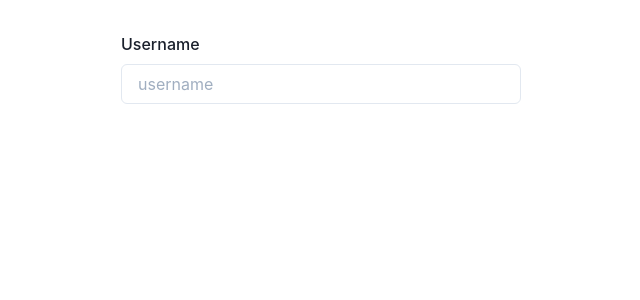
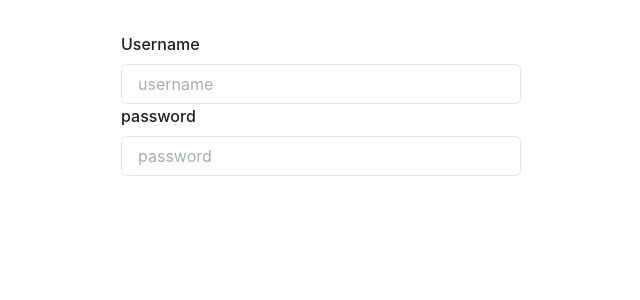
Before and after one commit to makhatadze/react-graphql-postgre, a Next.js app in the folder web/: page /register in a window 1280 px wide. Shown: the top 300 px of the page, without its empty margins (319-959 px from the left). Built offline with nearby package versions, Linux system fonts and the light colour scheme.

Commit message:
Component InputField.

```diff
--- a/web/src/components/InputField.tsx
+++ b/web/src/components/InputField.tsx
@@ -2,8 +2,10 @@
 import {useField} from "formik";
 import {FormControl, FormErrorMessage, FormLabel, Input} from "@chakra-ui/react";
 
-interface InputFieldProps = InputHTMLAttributes<HTMLInputElement> & {
-    name: string
+interface InputFieldProps extends InputHTMLAttributes<HTMLInputElement> {
+    label: string;
+    placeholder:string;
+    name: string;
 };
 
 
@@ -12,8 +14,8 @@
 
     return (
         <FormControl isInvalid={!!error}>
-            <FormLabel htmlFor="name">First name</FormLabel>
-            <Input {...field} id={field.name} placeholder="name" />
+            <FormLabel htmlFor={field.name}>{props.label}</FormLabel>
+            <Input {...field} id={field.name} placeholder={props.placeholder} />
             {error ? <FormErrorMessage>{error}</FormErrorMessage> : null}
         </FormControl>
     )
--- a/web/src/pages/register.tsx
+++ b/web/src/pages/register.tsx
@@ -1,32 +1,35 @@
 import React from "react";
 import {Form, Formik} from "formik";
-import {FormControl, FormLabel, Input} from "@chakra-ui/react";
 import Wrapper from "../components/Wrapper";
+import InputField from "../components/InputField";
 
 interface RegisterProps {
 
 }
 
 const Register: React.FC<RegisterProps> = ({}) => {
-    return(
+    // @ts-ignore
+    return (
         <Wrapper variant='small'>
             <Formik
-                initialValues={{username: "",password: ''}}
+                initialValues={{username: "", password: ''}}
                 onSubmit={(values => {
                     console.log(values)
                 })}
             >
                 {(values, handleChange) => (
                     <Form>
-                        <FormControl >
-                            <FormLabel htmlFor="username">Username</FormLabel>
-                            <Input
-                                value={values.username}
-                                onChange={handleChange}
-                                id="username"
-                                placeholder="username" />
-                        </FormControl>
-                        {/*<FormErrorMessage>{form.errors.name}</FormErrorMessage>*/}
+                        <InputField
+                            name='username'
+                            placeholder='username'
+                            label='Username'
+                        />
+                        <InputField
+                            placeholder="password"
+                            name="password"
+                            label="password"
+                            type="password"
+                        />
                     </Form>
                 )}
 
```
